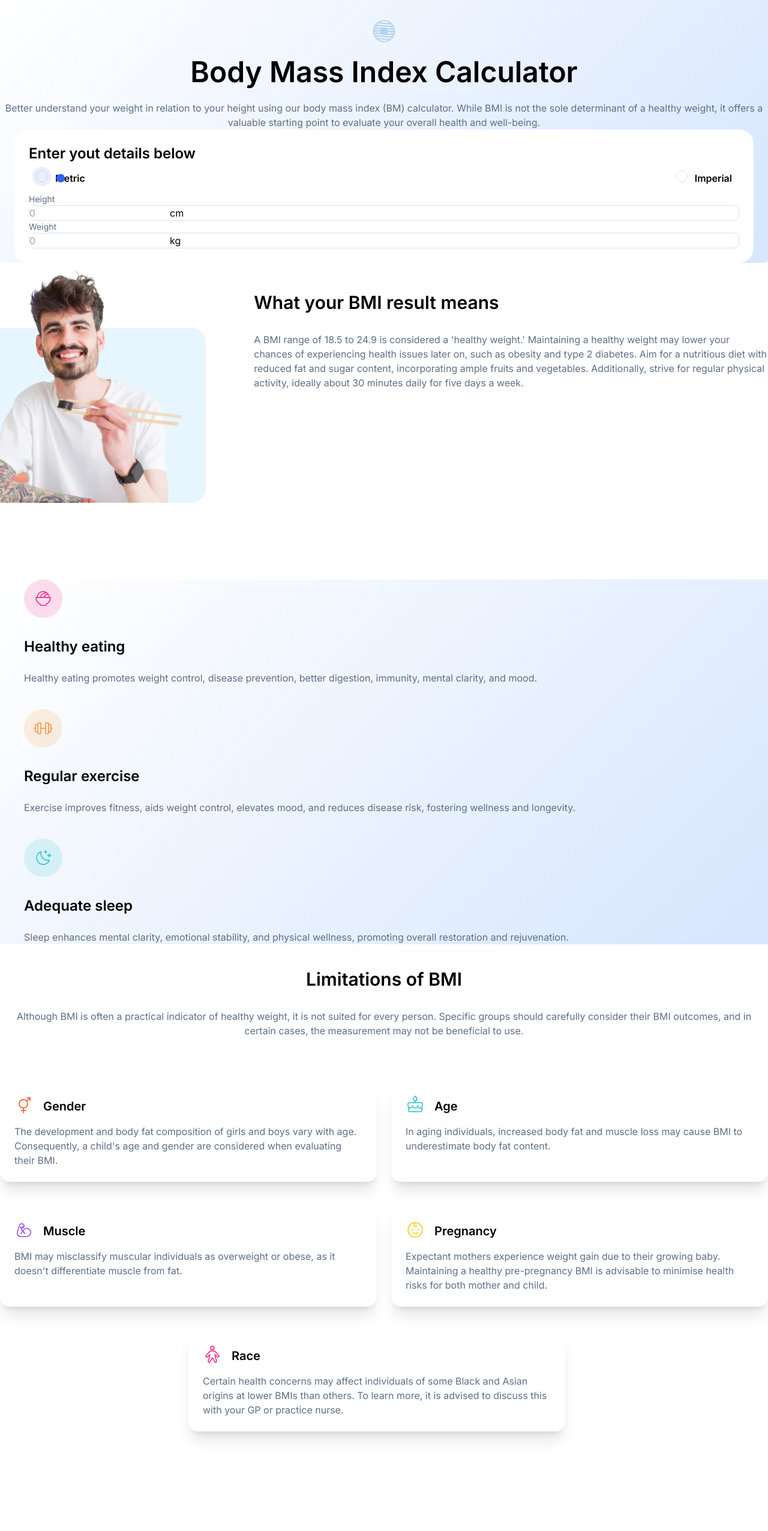
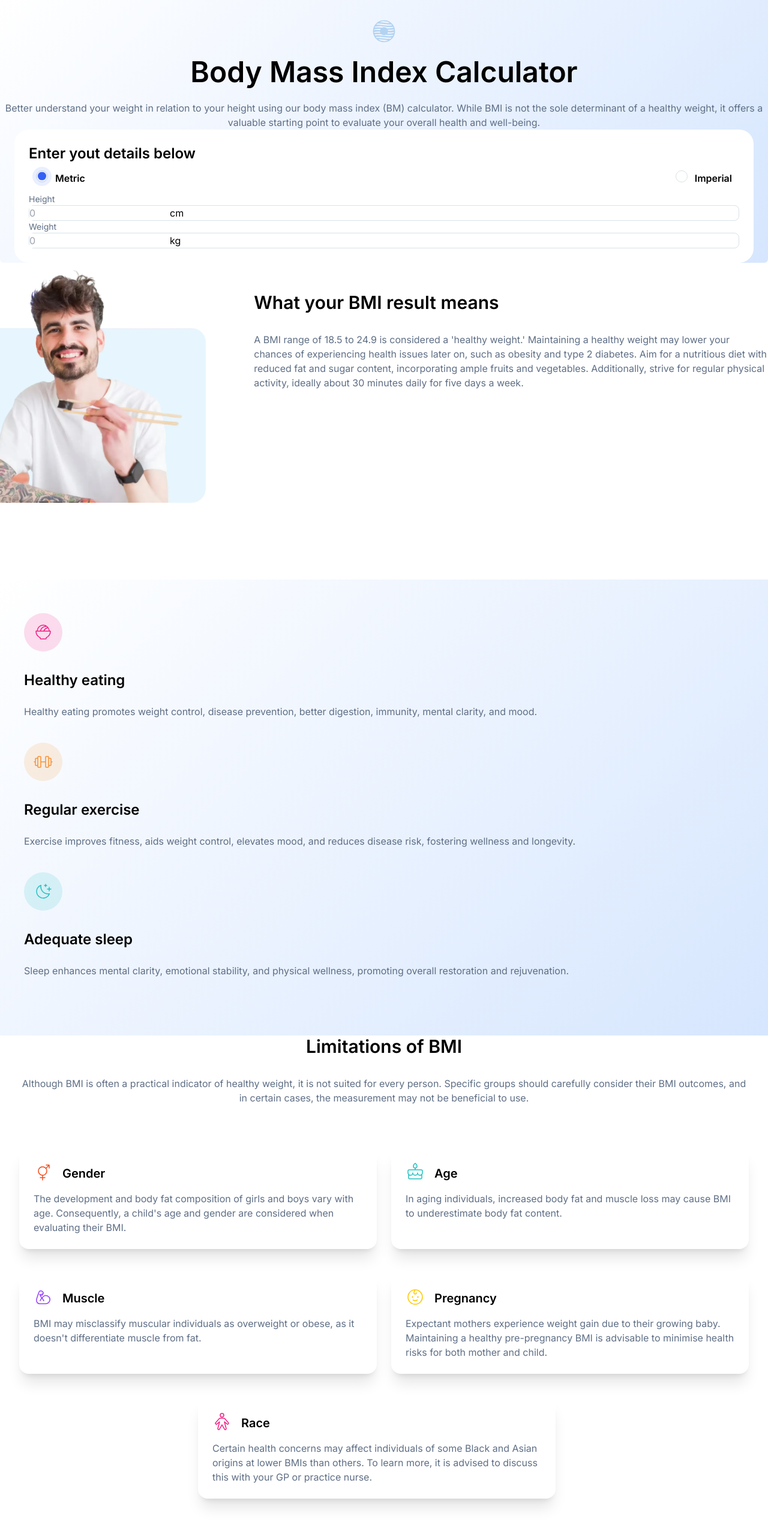
Before and after one commit to alfonso-ramos/bmi-calculator, a Vue app: page / in a window 1280 px wide. Shown: the top 2552 px of the page at 60% size. Before the commit the page ends 2466 px from the top, so only its background shows below. Built offline with nearby package versions, Linux system fonts and the light colour scheme.

Commit message:
[ADD] Agregando estilos para distintas pantallas, push para pasar a otra pc

```diff
--- a/src/App.vue
+++ b/src/App.vue
@@ -3,12 +3,15 @@ import Header from './components/Header.vue';
 import Results from './components/Results.vue'
 import Tips from './components/Tips/Tips.vue';
 import LimitationsContainer from './components/LimitationsContainer.vue';
-
+import './style.css'
 
 </script>
 
 <template>
-    <Header/>
+    <div class="container">
+
+    </div>
+    <Header />
     <Results />
 
 
--- a/src/components/Calculator.vue
+++ b/src/components/Calculator.vue
@@ -49,7 +49,7 @@ watch([height, weight, feet, inches, stones, pounds], () => {
                         id="blue"
                         v-model="selectedSystem"/>
                     <span
-                        class="absolute text-blue transition-opacity opacity-0 pointer-events-none top-2/4 left-2/4 -translate-y-2/4 -translate-x-2/4 peer-checked:opacity-100">
+                        class="absolute text-blue transition-opacity opacity-0 pointer-events-none translate-y-[2.5px] -translate-x-[17px] peer-checked:opacity-100">
                         <svg xmlns="http://www.w3.org/2000/svg" class="h-3.5 w-3.5" viewBox="0 0 16 16" fill="currentColor">
                             <circle data-name="ellipse" cx="8" cy="8" r="8"></circle>
                         </svg>
@@ -70,7 +70,7 @@ watch([height, weight, feet, inches, stones, pounds], () => {
                         id="blue"
                         v-model="selectedSystem"/>
                     <span
-                        class="absolute text-blue transition-opacity opacity-0 pointer-events-none top-2/4 left-2/4 -translate-y-2/4 -translate-x-2/4 peer-checked:opacity-100">
+                        class="absolute text-blue transition-opacity opacity-0 pointer-events-none translate-y-[2.5px] -translate-x-[17px] peer-checked:opacity-100">
                         <svg xmlns="http://www.w3.org/2000/svg" class="h-3.5 w-3.5" viewBox="0 0 16 16" fill="currentColor">
                             <circle data-name="ellipse" cx="8" cy="8" r="8"></circle>
                         </svg>
@@ -87,7 +87,7 @@ watch([height, weight, feet, inches, stones, pounds], () => {
                 <p class="text-sm text-dark-electric-blue">Height</p>
             </label>
             <div class="flex bg-white rounded-lg border border-solid border-borders">
-                <input id="height" type="number" inputmode="numeric" min="0" placeholder="0" v-model.number="height">
+                <input class="h" id="height" type="number" inputmode="numeric" min="0" placeholder="0" v-model.number="height">
                 <p>cm</p>
             </div>
             <label for="weight">
--- a/src/components/LimitationsContainer.vue
+++ b/src/components/LimitationsContainer.vue
@@ -5,12 +5,12 @@
     <h2 class="text-3xl font-semibold text-center">
         Limitations of BMI
     </h2>
-    <p class="font-base text-dark-electric-blue text-center mt-8 mb-14">
+    <p class="font-base text-dark-electric-blue text-center mt-8 mb-14 mx-8">
         Although BMI is often a practical indicator of healthy weight, it is not suited for
         every person. Specific groups should carefully consider their BMI outcomes, and in
         certain cases, the measurement may not be beneficial to use.
     </p>
-    <div class="mb-20 md:grid md:grid-cols-2 md:gap-6">
+    <div class="mb-20 md:grid md:grid-cols-2 md:gap-6 mx-8">
         <LimitationCard
             icon="gender"
             title="Gender"
--- a/src/components/Tips/Tips.vue
+++ b/src/components/Tips/Tips.vue
@@ -3,7 +3,7 @@ import TipsCard from './TipsCard.vue';
 </script>
 
 <template>
-    <div class="bg-gradient mt-32 px-5 md:px-10">
+    <div class="bg-gradient mt-32 py-14 md:px-10 px-8">
         <TipsCard icon="eating" title="Healthy eating"
             text="Healthy eating promotes weight control, disease prevention, better digestion, immunity, mental clarity, and mood." />
 
--- a/src/style.css
+++ b/src/style.css
@@ -8,6 +8,10 @@
     }
 }
 
+.container {
+  @apply max-w-[1112px] mx-auto px-4
+}
+
 input[type=number]::-webkit-inner-spin-button,
 input[type=number]::-webkit-outer-spin-button {
   -webkit-appearance: none;
```
Also changed, not shown: src/components/Header.vue (+0 -32 lines).
